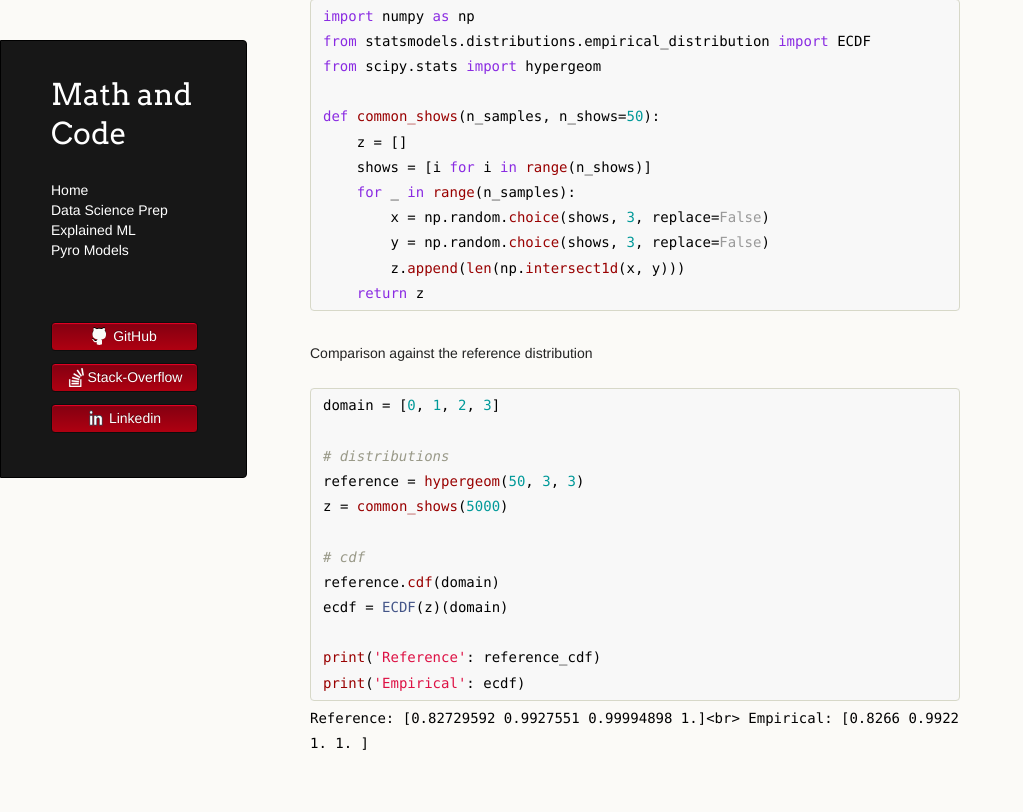
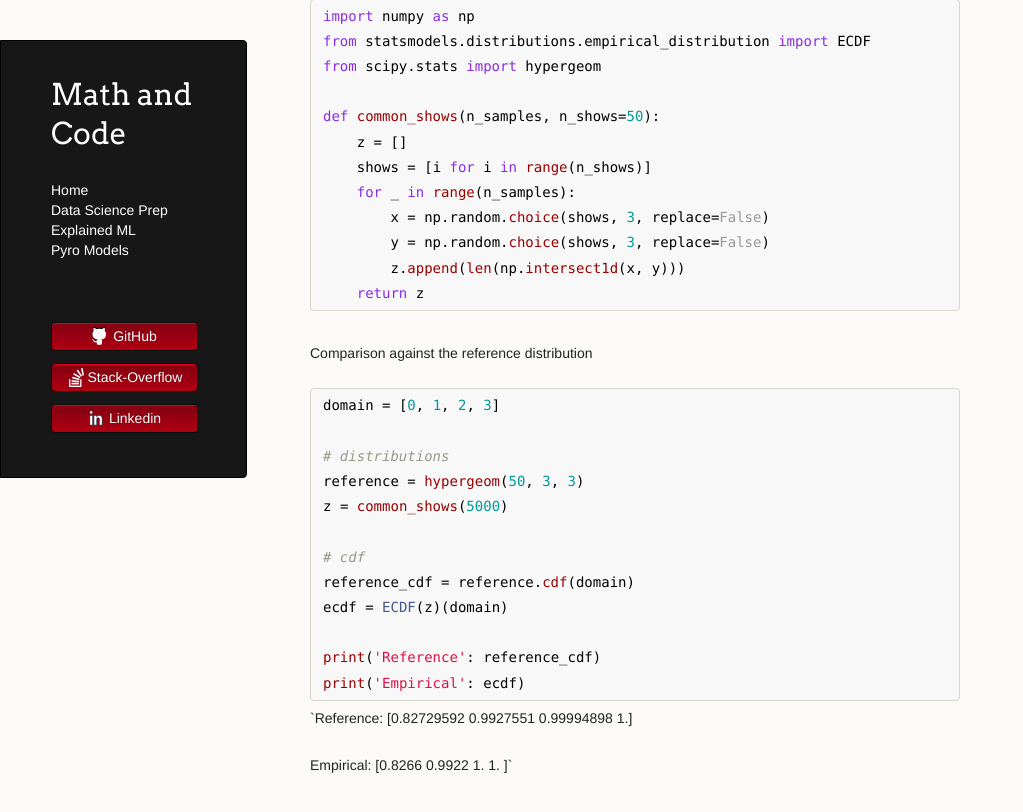
Before and after one commit to LemonPy29/LemonPy29.github.io, a Jekyll site: the page built from data-science-prep/probability-statistic.md, in a window 1280 px wide and 900 px high, scrolled down 1983 px. Shown: the top 812 px of the window, without its empty margins (0-1023 px from the left). Built offline with Jekyll 4.4.1, drawn with Linux system fonts in a browser that asks for light colours; nearby versions of some CDN libraries; the repository's description, which GitHub fills in, is left out.

Commit message:
Update probability-statistic.md

````diff
--- a/data-science-prep/probability-statistic.md
+++ b/data-science-prep/probability-statistic.md
@@ -105,11 +105,12 @@ reference = hypergeom(50, 3, 3)
 z = common_shows(5000)
 
 # cdf
-reference.cdf(domain)
+reference_cdf = reference.cdf(domain)
 ecdf = ECDF(z)(domain)
 
 print('Reference': reference_cdf)
 print('Empirical': ecdf)
 ```
-`Reference: [0.82729592 0.9927551  0.99994898 1.]<br>
+`Reference: [0.82729592 0.9927551  0.99994898 1.]
+
 Empirical: [0.8266 0.9922 1.     1.    ]`
````
